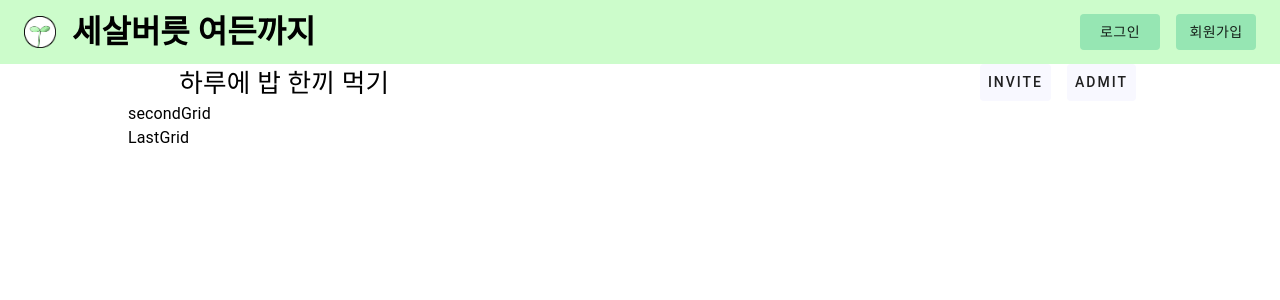
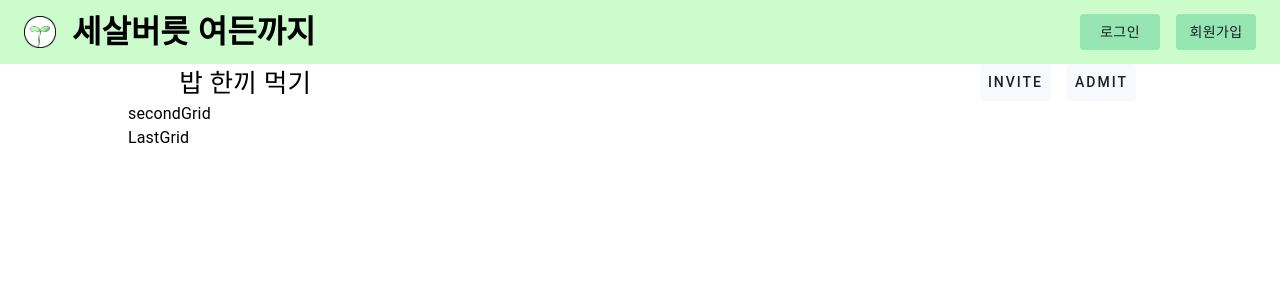
Before and after one commit to TeamGrabit/challenge, a React (Create React App) app in the folder frontend/: page /challenge/info/1 in a window 1280 px wide. Shown: the top 300 px of the page. Built offline with nearby package versions, Linux system fonts and the light colour scheme.

Commit message:
Update NowChallenge.js
title 뜨게 수정

```diff
--- a/frontend/src/pages/NowChallenge.js
+++ b/frontend/src/pages/NowChallenge.js
@@ -1,23 +1,16 @@
-import React, { useState } from 'react';
+import React, { useState, useEffect } from 'react';
 import { Button, Grid, Typography } from '@material-ui/core';
+import { useChallengeState } from '../MVVM/Model/ChallengeModel';
 
-function NowChallenge(props) {
-	const [title, setTitle] = useState("하루에 밥 한끼 먹기");
-
-	// const postId = props.match.params.postId;
-	// const variable = { postId: postId };
-	// const [Title, setTitle] = useState("");
-	// const [Nickname, setNickname] = useState("");
-	// const [Content, setContent] = useState("");
-
-	// useEffect(() => {
-	// 	axios.post('/api/postDetail', variable)
-	// 	.then(response=>{
-	// 		setTitle(response.data.title)
-	// 		setNickname(response.data.nickname)
-	// 		setContent(response.data.content)
-	// 	})
-	// }, [])
+function NowChallenge({ match }) {
+	const CId = match.params.challengeId;
+	const challengeData = useChallengeState();
+	const [title, setTitle] = useState("");
+	useEffect(() => {
+		// 추후 challengeId 넣어서 해당 정보만 받아아오기
+		console.log(challengeData[CId - 1].name);
+		setTitle(challengeData[CId - 1].name);
+	}, [CId]);
 	return (
 		<Grid className="NowChallenge">
 			<Grid className="head">
```
